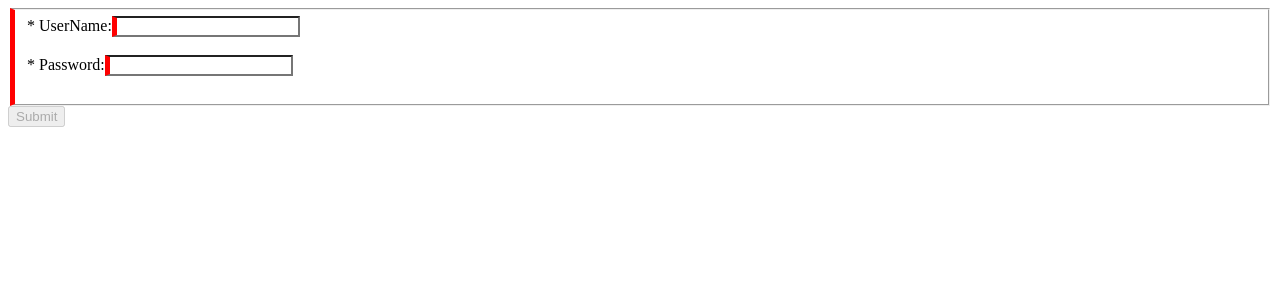
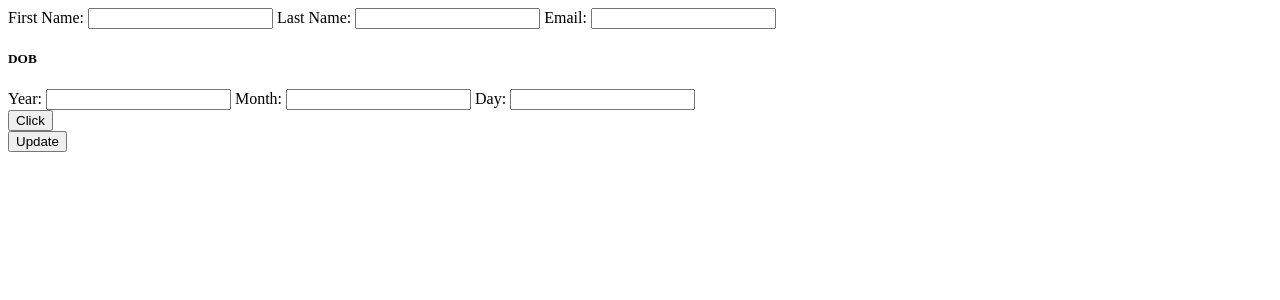
Before and after one commit to deepanjan0604/AngularApp, an Angular app: page / in a window 1280 px wide. Shown: the top 300 px of the page. Built offline with nearby package versions, Linux system fonts and the light colour scheme.

Commit message:
reactive form

```diff
--- a/src/app/app.component.html
+++ b/src/app/app.component.html
@@ -18,4 +18,5 @@ img [src]="imgurl">-->
 
 <!--<app-age-component></app-age-component>-->
 <!-- <app-parent></app-parent> -->
-<app-template-forms></app-template-forms>
+<!-- <app-template-forms></app-template-forms> -->
+<app-inputeditor></app-inputeditor>
--- /dev/null
+++ b/src/app/inputeditor/inputeditor.component.html
@@ -0,0 +1,89 @@
+<form [formGroup]="groupingForm1" (ngSubmit)="onSubmit()"  >
+        <label>
+            First Name:
+            <input type="text" formControlName="firstname">
+        </label>
+        <label>
+            Last Name:
+            <input type="text" formControlName="lastname">
+        </label>
+        <label>
+                Email:
+                <input type="email" formControlName="email">
+            </label>
+        <div formGroupName="dob">
+            <h5>DOB</h5>
+            <label>
+                   Year:
+                    <input type="number" formControlName="year">
+                </label>
+                <label>
+                        Month:
+                         <input type="number" formControlName="month">
+                     </label>
+                     <label>
+                            Day:
+                             <input type="number" formControlName="day">
+                         </label>
+
+        </div>
+        <button type="submit" [disabled]="!groupingForm1.valid">Click</button>
+
+    </form>
+
+    <button type="submit" (click)="update()">Update</button>
+
+
+<!-- <label>Name:</label>
+<input type="text" [formControl]="name">
+
+<p>
+
+    Name: {{name.value}}
+
+</p>
+
+<button (click)="update()">Click Here</button> -->
+
+<!--
+    <form [formGroup]="groupForm" (ngSubmit)="onSubmit()">
+            <label>First Name:</label>
+            <input type="text" formControlName="firstName">
+            <label>Last Name:</label>
+<input type="text" formControlName="lastName">
+
+<button type="submit" [disabled]="!groupForm.valid">Click</button>
+</form>
+
+
+<form [formGroup]="groupingForm" (ngSubmit)="onSubmit()"  >
+        <label>
+            First Name:
+            <input type="text" formControlName="firstname">
+        </label>
+        <label>
+            Last Name:
+            <input type="text" formControlName="lastname">
+        </label>
+        <div formGroupName="address">
+            <h1>Address</h1>
+            <label>
+                   Street:
+                    <input type="text" formControlName="street">
+                </label>
+                <label>
+                        City:
+                         <input type="text" formControlName="city">
+                     </label>
+                     <label>
+                            State:
+                             <input type="text" formControlName="state">
+                         </label>
+                         <label>
+                                Pin Code:
+                                 <input type="text" formControlName="pincode">
+                             </label>
+        </div>
+        <button type="submit" [disabled]="!groupForm.valid">Click</button>
+
+    </form> -->
--- /dev/null
+++ b/src/app/inputeditor/inputeditor.component.ts
@@ -0,0 +1,72 @@
+import { Component, OnInit } from '@angular/core';
+import { FormControl, FormGroup } from '@angular/forms';
+
+
+@Component({
+  selector: 'app-inputeditor',
+  templateUrl: './inputeditor.component.html',
+  styleUrls: ['./inputeditor.component.css']
+})
+export class InputeditorComponent implements OnInit {
+
+  constructor() { }
+
+  ngOnInit() {
+  }
+
+  /* name= new FormControl('');
+
+
+  update(){
+
+    this.name.setValue('Deepanjan');
+  } */
+
+  /* groupForm= new FormGroup({
+    firstName: new FormControl(''),
+    lastName: new FormControl('')
+  });
+
+  onSubmit(){
+
+    console.log(this.groupForm.value);
+  }
+
+  groupingForm = new FormGroup({
+    firstname: new FormControl(''),
+    lastname: new FormControl(''),
+    address: new FormGroup({
+      street: new FormControl(''),
+      city: new FormControl(''),
+      state: new FormControl(''),
+      pincode: new FormControl(''),
+    })
+  }); */
+
+  onSubmit(){
+
+    console.log(this.groupingForm1.value);
+  }
+  groupingForm1 = new FormGroup({
+    firstname: new FormControl(''),
+    lastname: new FormControl(''),
+    email: new FormControl(''),
+    dob: new FormGroup({
+      year: new FormControl(''),
+      month: new FormControl(''),
+      day: new FormControl('')
+    })
+  });
+  update(){
+    this.groupingForm1.patchValue({
+      firstname: 'Deep',
+      email: 'xyz@xyz.com',
+      dob:{
+        year: '1994'
+      }
+    });
+  }
+
+
+
+}
```
Also changed, not shown: src/app/app.module.ts (+6 -1 lines), src/app/inputeditor/inputeditor.component.css (added), 1 other file (tests, documents, lock files or other folders).
